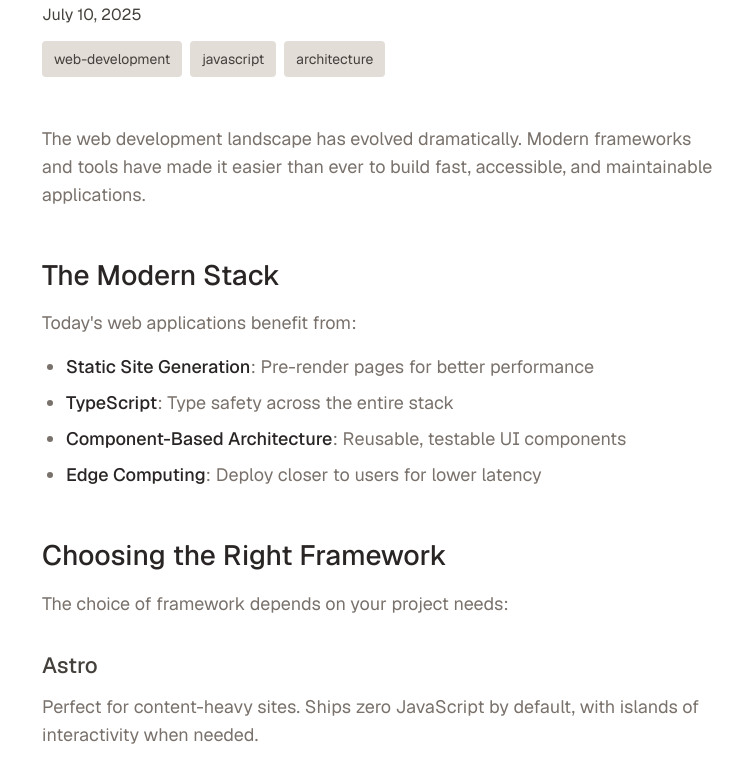
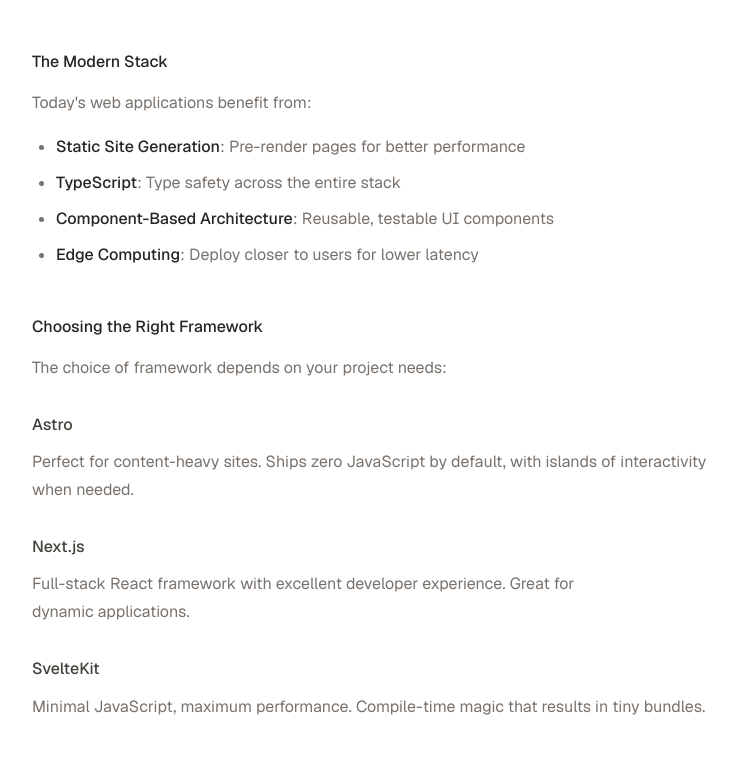
Before and after one commit to pubudu-ranasinghe/pubudu, an Astro site: page /building-modern-web-apps in a window 1280 px wide. Shown: the part 355-1121 px from the top of the page, without its empty margins (258-1008 px from the left). Built offline with nearby package versions, Linux system fonts and the light colour scheme; Astro itself is replaced by a stand-in of ours.

Commit message:
feat: update BlogLayout and Layout components for improved styling and structure

```diff
--- a/src/layouts/BlogLayout.astro
+++ b/src/layouts/BlogLayout.astro
@@ -9,34 +9,16 @@ export interface Props {
   tags?: string[];
 }
 
-const { title, description, publishDate, tags = [] } = Astro.props;
-
-const formattedDate = new Intl.DateTimeFormat("en-US", {
-  year: "numeric",
-  month: "long",
-  day: "numeric",
-}).format(publishDate);
+const { title, description } = Astro.props;
 ---
 
 <Layout title={`${title} - Pubudu Ranasinghe`} description={description}>
-    <div class="container">
-      <Header compact />
+  <div class="container">
+    <Header compact />
   </div>
   <article class="blog-post">
     <header class="blog-header container">
       <h1>{title}</h1>
-      <div class="meta">
-        <time datetime={publishDate.toISOString()}>{formattedDate}</time>
-        {
-          tags.length > 0 && (
-            <div class="tags">
-              {tags.map((tag) => (
-                <span class="tag">{tag}</span>
-              ))}
-            </div>
-          )
-        }
-      </div>
     </header>
     <div class="blog-content container">
       <slot />
@@ -54,22 +36,12 @@ const formattedDate = new Intl.DateTimeFormat("en-US", {
     margin-bottom: 48px;
   }
 
-  .back-link {
-    display: inline-block;
-    margin-bottom: 32px;
-    color: var(--color-stone-5);
-    text-decoration: none;
-    font-size: var(--font-size-base);
-    transition-duration: 0.3s;
-    transition-timing-function: cubic-bezier(0.4, 0, 0.2, 1);
-  }
-
   .back-link:hover {
     color: var(--color-stone-8);
   }
 
   h1 {
-    font-size: 32px;
+    font-size: var(--font-size-2);
     font-weight: var(--font-weight-medium);
     color: var(--color-stone-8);
     line-height: 1.2;
@@ -77,38 +49,12 @@ const formattedDate = new Intl.DateTimeFormat("en-US", {
     max-width: var(--max-width-content);
   }
 
-  .meta {
-    display: flex;
-    flex-direction: column;
-    gap: 12px;
-    color: var(--color-stone-5);
-    font-size: 16px;
-  }
-
-  time {
-    color: var(--color-stone-7);
-  }
-
-  .tags {
-    display: flex;
-    flex-wrap: wrap;
-    gap: 8px;
-  }
-
-  .tag {
-    background: oklch(90% 0.01 58.071);
-    color: var(--color-stone-7);
-    padding: 4px 12px;
-    border-radius: 4px;
-    font-size: 14px;
-  }
-
   .blog-content {
     max-width: var(--max-width-content);
   }
 
   .blog-content :global(h2) {
-    font-size: 24px;
+    font-size: var(--font-size-base);
     font-weight: var(--font-weight-medium);
     color: var(--color-stone-8);
     margin: 48px 0 16px 0;
@@ -116,7 +62,7 @@ const formattedDate = new Intl.DateTimeFormat("en-US", {
   }
 
   .blog-content :global(h3) {
-    font-size: 20px;
+    font-size: var(--font-size-base);
     font-weight: var(--font-weight-medium);
     color: var(--color-stone-7);
     margin: 32px 0 12px 0;
@@ -126,6 +72,7 @@ const formattedDate = new Intl.DateTimeFormat("en-US", {
   .blog-content :global(p) {
     margin-bottom: 16px;
     color: var(--color-stone-5);
+    text-wrap: pretty;
   }
 
   .blog-content :global(ul),
@@ -177,18 +124,4 @@ const formattedDate = new Intl.DateTimeFormat("en-US", {
     font-weight: var(--font-weight-medium);
     color: var(--color-stone-8);
   }
-
-  @media (width >= 48rem) {
-    h1 {
-      font-size: 40px;
-    }
-
-    .blog-content :global(h2) {
-      font-size: 28px;
-    }
-
-    .blog-content :global(h3) {
-      font-size: 22px;
-    }
-  }
 </style>
--- a/src/layouts/Layout.astro
+++ b/src/layouts/Layout.astro
@@ -83,7 +83,8 @@ const {
 
   :root {
     /* Typography */
-    --font-size-base: 18px;
+    --font-size-base: 16px;
+    --font-size-2: 18px;
     --line-height-base: 28px;
     --font-weight-base: 400;
     --font-weight-medium: 500;
@@ -96,32 +97,16 @@ const {
     --ds-gray-900: oklch(51% 0 0);
 
     /* Layout */
-    --container-padding-horizontal: 32px;
+    --container-padding-horizontal: 24px;
     --hero-padding-vertical: 72px;
     --image-height: 450px;
-    --max-width-content: 680px;
-  }
-
-  @media (width >= 48rem) {
-    :root {
-      --container-padding-horizontal: 64px;
-    }
-  }
-
-  @media (width >= 64rem) {
-    :root {
-      --container-padding-horizontal: 128px;
-    }
-  }
-
-  @media (width >= 80rem) {
-    :root {
-      --container-padding-horizontal: 200px;
-    }
+    --max-width-content: 700px;
   }
 
   .container {
     max-width: var(--max-width-content);
+    padding-left: var(--container-padding-horizontal);
+    padding-right: var(--container-padding-horizontal);
     margin: 0 auto;
   }
 
```
Also changed, not shown: public/favicon.svg.
